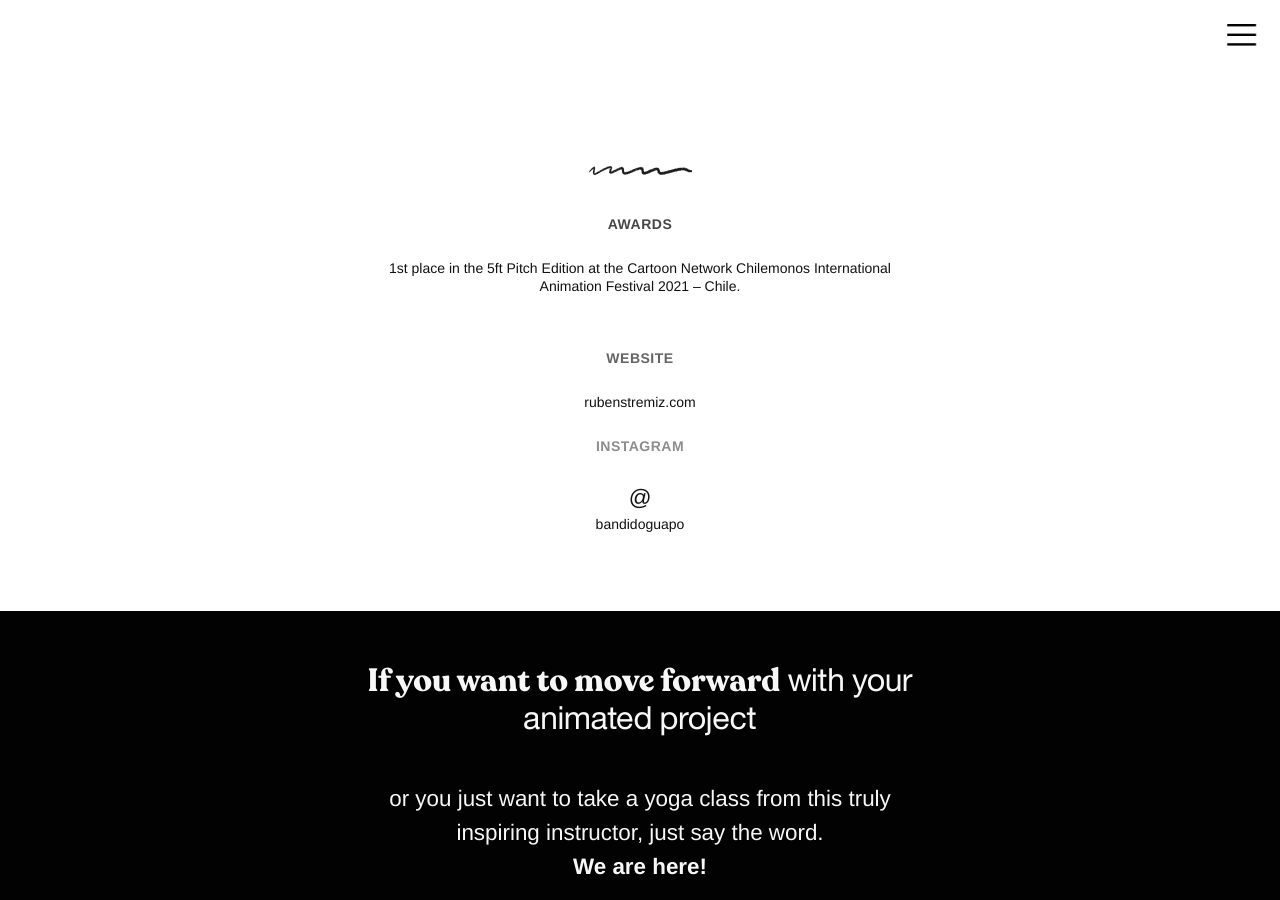
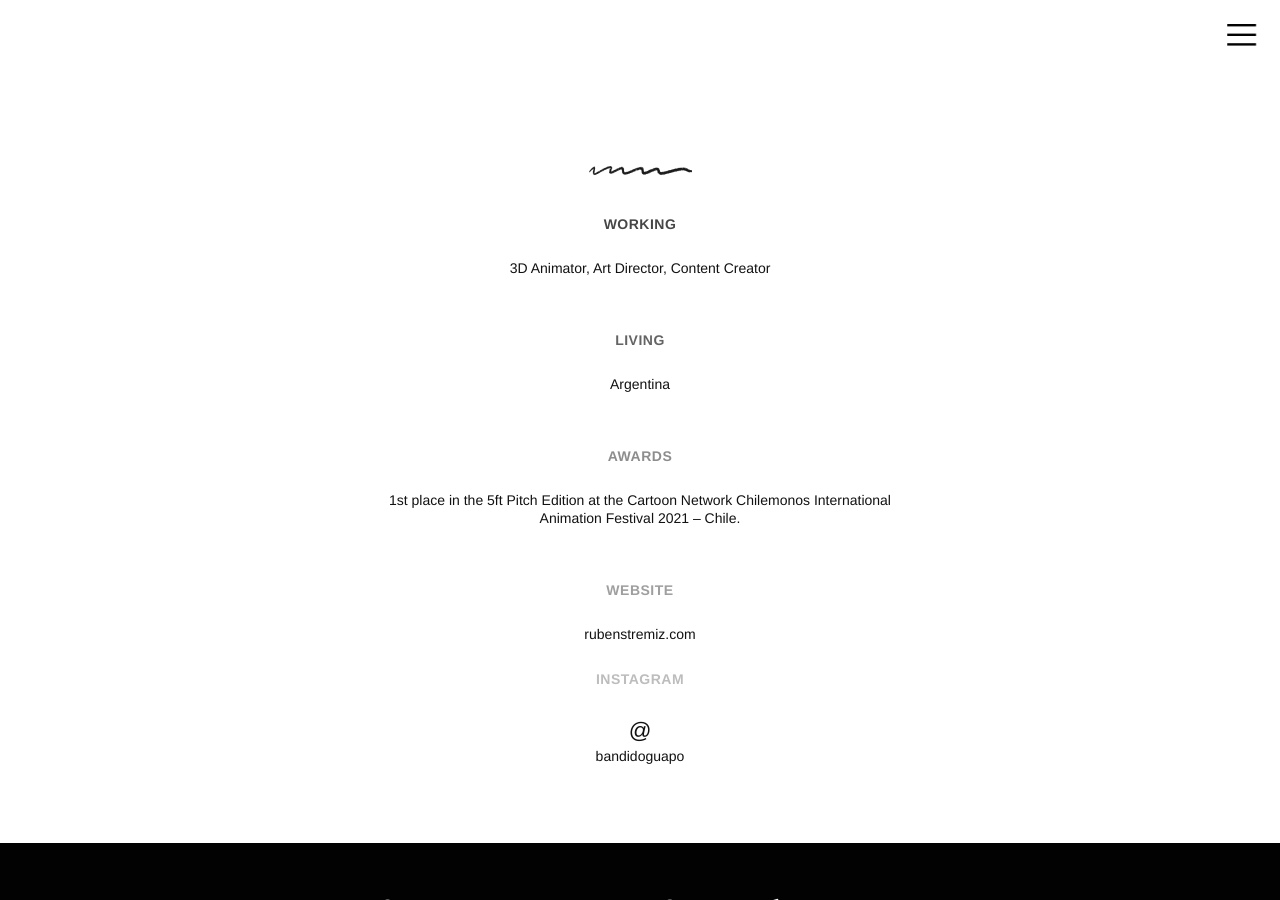
Before and after one commit to macrametv/www.macrame.tv, a Jekyll site: the page built from _posts/2024-06-26-ruben-stremiz-•-3d-animator.md, in a window 1280 px wide and 900 px high, scrolled down 20906 px. Built offline with Jekyll 4.4.1, drawn with Linux system fonts in a browser that asks for light colours; a script that is not in the unit is left out; comment, search, counter and statistics services are not loaded.

Commit message:
Update Post “2024-06-26-ruben-stremiz-•-3d-animator”

```diff
--- a/_posts/2024-06-26-ruben-stremiz-•-3d-animator.md
+++ b/_posts/2024-06-26-ruben-stremiz-•-3d-animator.md
@@ -256,6 +256,8 @@ sections:
     **As Ruben does.
 
     As Ruben is.**
+working: 3D Animator, Art Director, Content Creator
+living: Argentina
 awards: 1st place in the 5ft Pitch Edition at the Cartoon Network Chilemonos
   International Animation Festival 2021 – Chile.
 website: rubenstremiz.com
```
